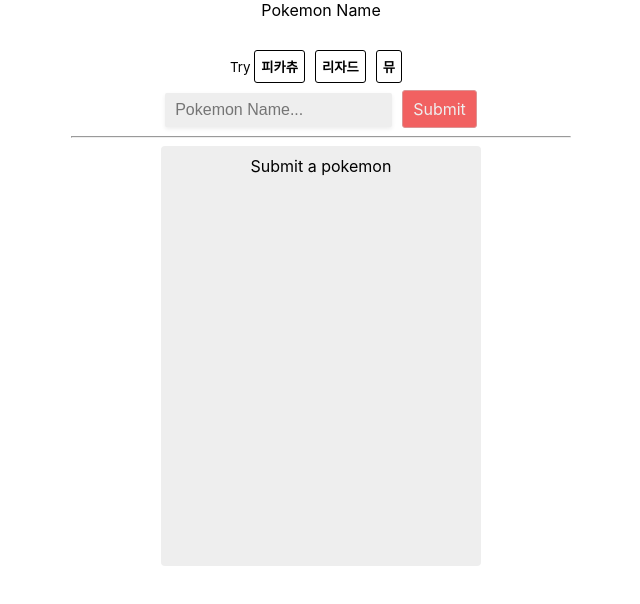
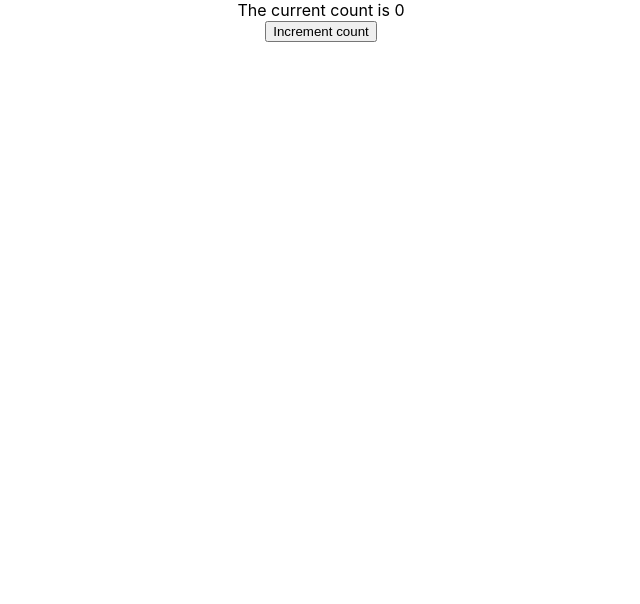
Before and after one commit to dongha1992/react-component, a React (Create React App) app: page / in a window 1280 px wide. Shown: the top 604 px of the page, without its empty margins (319-959 px from the left). Built offline with nearby package versions, Linux system fonts and the light colour scheme; what axios-mock-adapter would draw is missing.

Commit message:
context 추가

```diff
--- /dev/null
+++ b/src/AdvancedHook/aboutContext.tsx
@@ -0,0 +1,35 @@
+import { createContext, useContext, useState } from "react";
+
+const CountContext = createContext<any>(null);
+
+function CountProvider(props: any) {
+  const [count, setCount] = useState(0);
+  const value = [count, setCount];
+  // could also do it like this:
+  // const value = React.useState(0)
+  return <CountContext.Provider value={value} {...props} />;
+}
+
+function CountDisplay() {
+  const [count] = useContext(CountContext);
+  return <div>{`The current count is ${count}`}</div>;
+}
+
+function Counter() {
+  const [, setCount] = useContext(CountContext);
+  const increment = () => setCount((c: number) => c + 1);
+  return <button onClick={increment}>Increment count</button>;
+}
+
+function ContextComponent() {
+  return (
+    <div>
+      <CountProvider>
+        <CountDisplay />
+        <Counter />
+      </CountProvider>
+    </div>
+  );
+}
+
+export default ContextComponent;
--- a/src/App.tsx
+++ b/src/App.tsx
@@ -9,6 +9,7 @@
 import VanillaTiltComponent from "./Animation";
 import Pokemon from "./Async";
 import Counter from "./AdvancedHook";
+import ContextComponent from "./AdvancedHook/aboutContext";
 
 function App() {
   return (
@@ -19,8 +20,9 @@
       {/* <RenderPropsAndCompound /> */}
       {/* <SuspenseTest /> */}
       {/* <VanillaTiltComponent /> */}
-      <Pokemon />
+      {/* <Pokemon /> */}
       {/* <Counter /> */}
+      <ContextComponent />
     </div>
   );
 }
```
